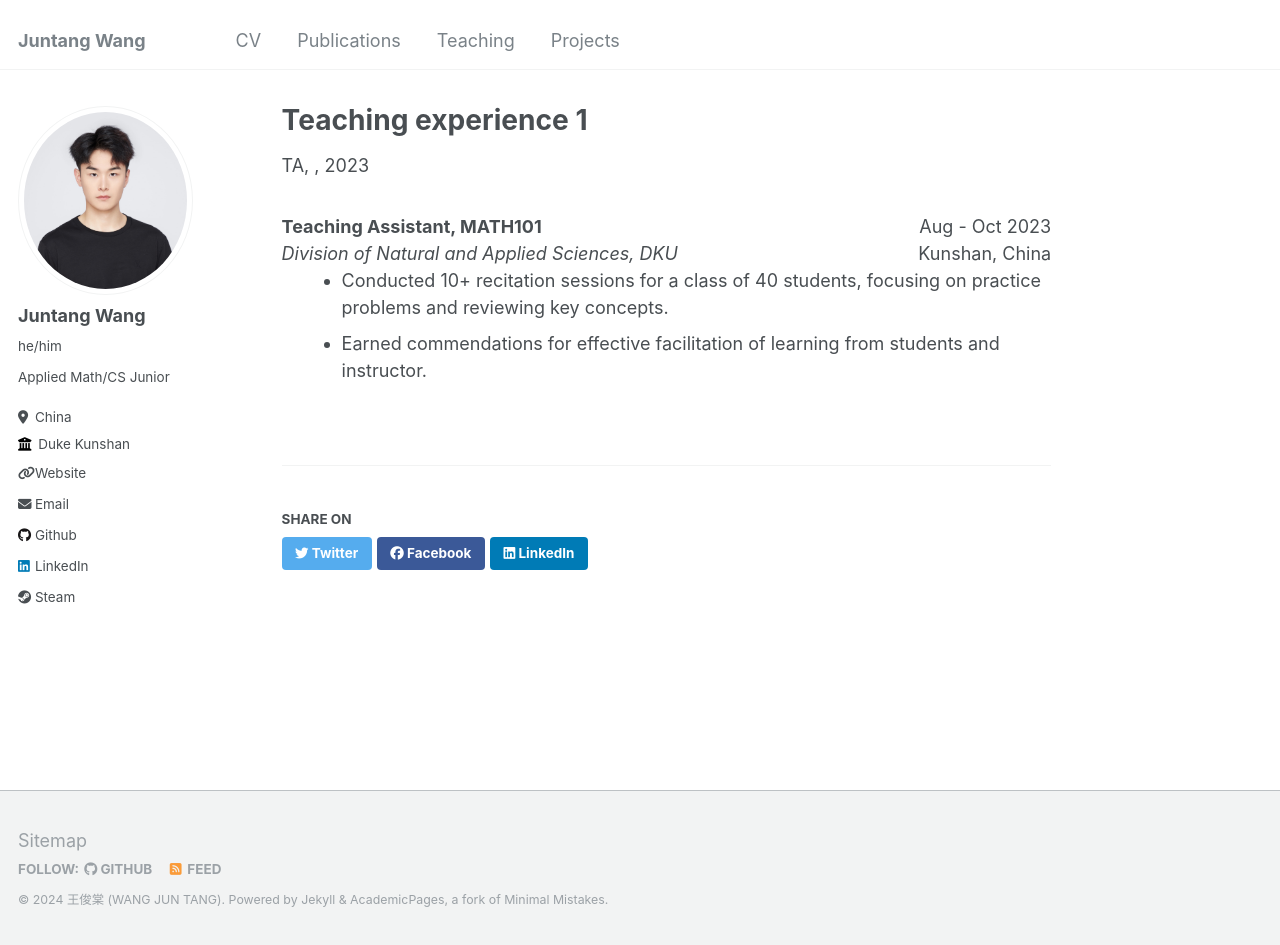
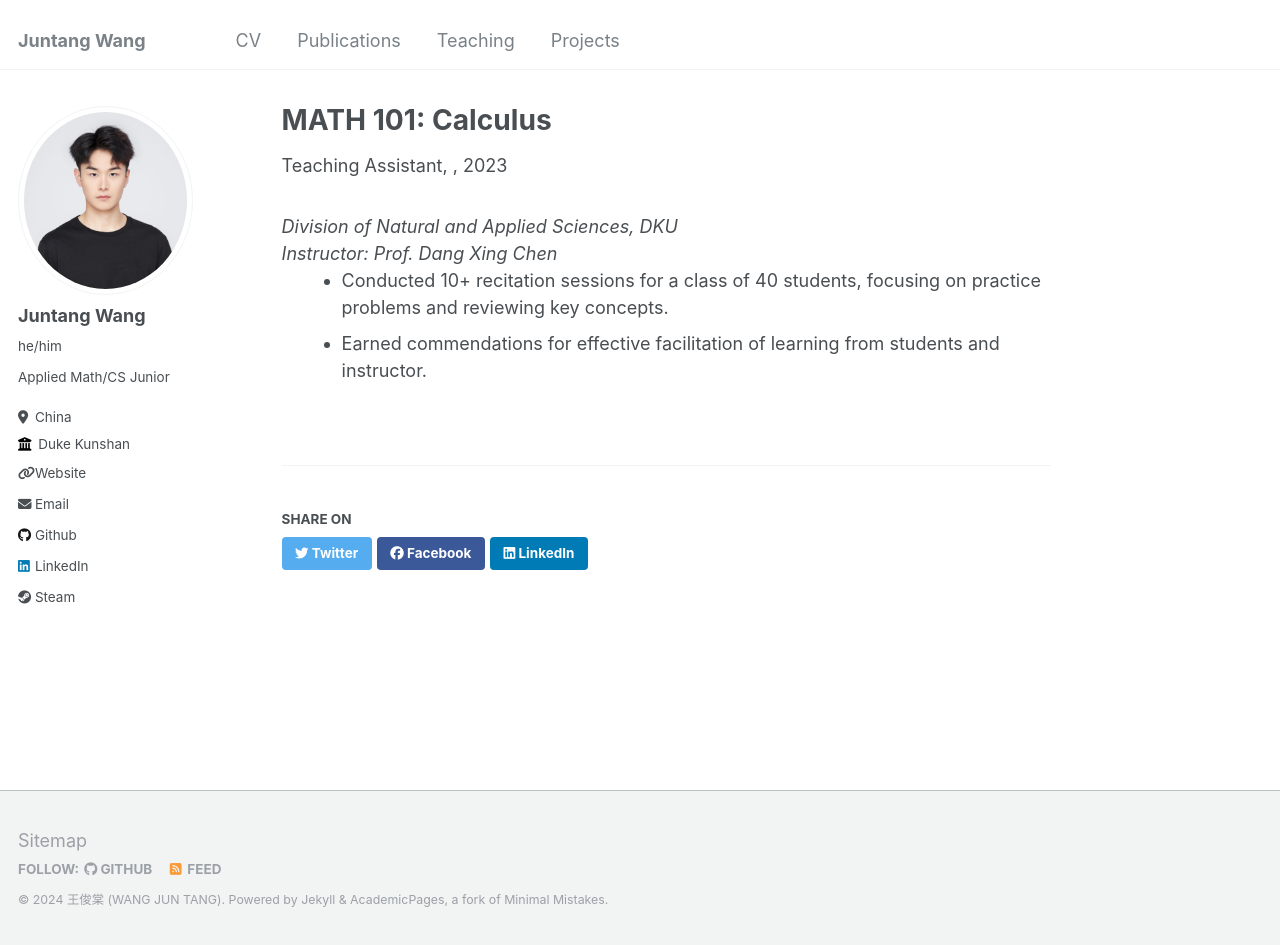
Before and after one commit to qqgjyx/qqgjyx.github.io, a Jekyll site: the page built from _teaching/2023-fall-teaching-1.md, in a window 1280 px wide and 945 px high. Built offline with Jekyll 4.4.1, drawn with Linux system fonts in a browser that asks for light colours.

Commit message:
Updated cv.md

```diff
--- a/_teaching/2023-fall-teaching-1.md
+++ b/_teaching/2023-fall-teaching-1.md
@@ -1,20 +1,16 @@
 ---
-title: "Teaching experience 1"
+title: "MATH 101: Calculus"
 collection: teaching
-type: "TA"
+type: "Teaching Assistant"
 permalink: /teaching/2023-fall-teaching-1
-date: 2023-08-01
+date: Aug - Oct 2023
 location: "Kunshan, China"
 ---
 
 <div style="display: flex; justify-content: space-between; margin-top: 10px;">
   <div>
-    <strong>Teaching Assistant, MATH101</strong><br>
-    <em>Division of Natural and Applied Sciences, DKU</em>
-  </div>
-  <div style="text-align: right;">
-    Aug - Oct 2023<br>
-    Kunshan, China
+    <em>Division of Natural and Applied Sciences, DKU</em><br>
+    <em>Instructor: Prof. Dang Xing Chen</em>
   </div>
 </div>
 <div style="padding-left: 20px;">
```
